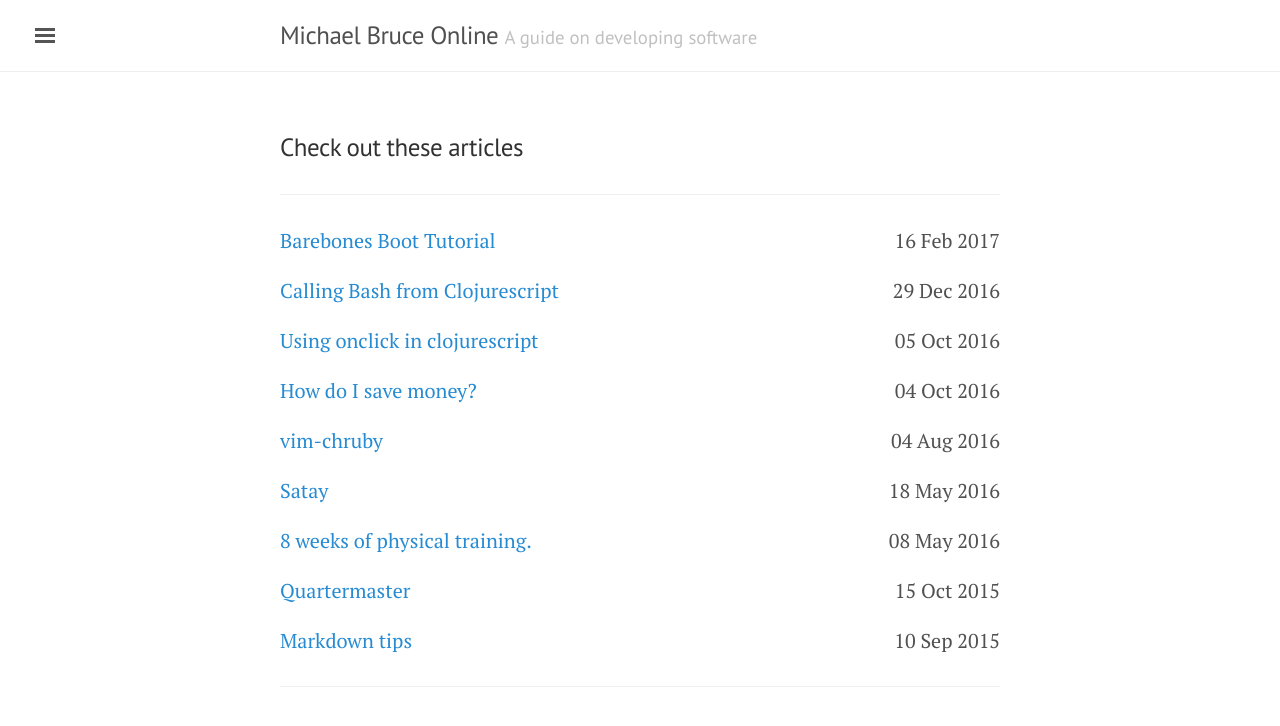
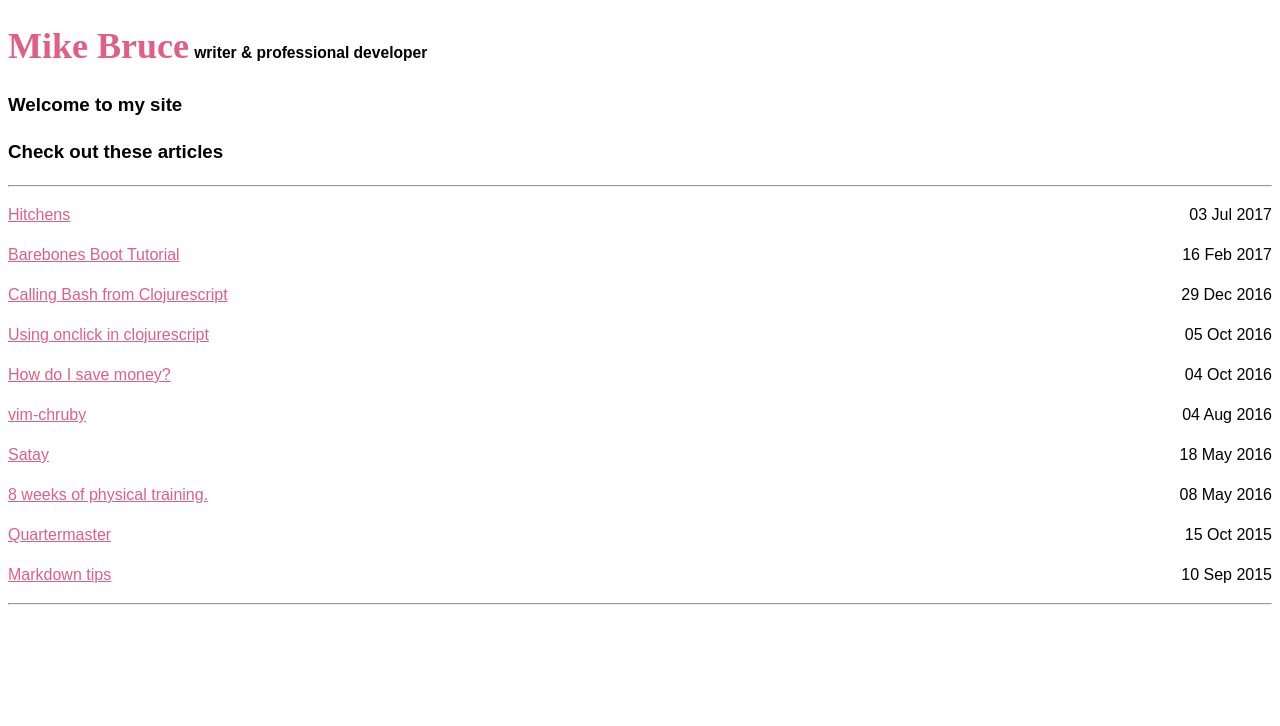
Before and after one commit to michaelbruce/michaelbruce.github.io, a Jekyll site: the page built from index.md, in a window 1280 px wide. Shown: the top 726 px of the page. Built offline with Jekyll 4.4.1, drawn with Linux system fonts in a browser that asks for light colours; some web fonts are replaced.

Commit message:
Updated UX & Hitchens article

```diff
--- a/_config.yml
+++ b/_config.yml
@@ -4,8 +4,8 @@
 permalink:           pretty
 
 # Setup
-title:               Michael Bruce Online
-tagline:             'A guide on developing software'
+title:               Mike Bruce
+tagline:             'writer & professional developer'
 description:         'A little space to say my piece.'
 url:                 http://mikepjb.com
 baseurl:             ''
--- a/_includes/head.html
+++ b/_includes/head.html
@@ -15,12 +15,10 @@
   </title>
 
   <!-- CSS -->
-  <link rel="stylesheet" href="{{ site.baseurl }}/public/css/poole.css">
   <link rel="stylesheet" href="{{ site.baseurl }}/public/css/syntax.css">
-  <link rel="stylesheet" href="{{ site.baseurl }}/public/css/lanyon.css">
-  <link rel="stylesheet" href="{{ site.baseurl }}/public/css/custom.css">
+  <link rel="stylesheet" href="{{ site.baseurl }}/public/css/mikepjb.css">
+  <link rel="stylesheet" href="https://fonts.googleapis.com/css?family=Bungee+Inline|Proza+Libre">
   <link rel="stylesheet" href="{{ site.baseurl }}/public/webfonts/ss-social-circle.css" rel="stylesheet" />
-  <link rel="stylesheet" href="https://fonts.googleapis.com/css?family=PT+Serif:400,400italic,700%7CPT+Sans:400">
 
   <!-- Icons -->
   <link rel="apple-touch-icon-precomposed" sizes="144x144" href="{{ site.baseurl }}/public/apple-touch-icon-precomposed.png">
--- a/_includes/sidebar.html
+++ b/_includes/sidebar.html
@@ -1,7 +1,3 @@
-<!-- Target for toggling the sidebar `.sidebar-checkbox` is for regular
-     styles, `#sidebar-checkbox` for behavior. -->
-<input type="checkbox" class="sidebar-checkbox" id="sidebar-checkbox">
-
 <!-- Toggleable sidebar -->
 <div class="sidebar" id="sidebar">
   <div class="sidebar-item">
@@ -31,7 +27,7 @@
 
   <div class="sidebar-item" style="position:absolute; bottom:0;">
     <p align="center">
-      By Michael Bruce<br>
+      By Mike Bruce<br>
 
       <img id=profile src="{{ site.github.repo }}/public/me.jpg">
       <font size=6>
--- a/_layouts/default.html
+++ b/_layouts/default.html
@@ -5,15 +5,13 @@
 
   <body>
 
-    {% include sidebar.html %}
-
     <!-- Wrap is the content to shift when toggling the sidebar. We wrap the
          content to avoid any CSS collisions with our real content. -->
     <div class="wrap">
       <div class="masthead">
         <div class="container">
           <h3 class="masthead-title">
-            <a href="{{ site.baseurl }}/" title="Home">{{ site.title }}</a>
+            <a class="title" href="{{ site.baseurl }}/" title="Home">{{ site.title }}</a>
             <small>{{ site.tagline }}</small>
           </h3>
         </div>
@@ -23,25 +21,5 @@
         {{ content }}
       </div>
     </div>
-
-    <label for="sidebar-checkbox" class="sidebar-toggle"></label>
-
-    <script>
-      (function(document) {
-        var toggle = document.querySelector('.sidebar-toggle');
-        var sidebar = document.querySelector('#sidebar');
-        var checkbox = document.querySelector('#sidebar-checkbox');
-
-        document.addEventListener('click', function(e) {
-          var target = e.target;
-
-          if(!checkbox.checked ||
-             sidebar.contains(target) ||
-             (target === checkbox || target === toggle)) return;
-
-          checkbox.checked = false;
-        }, false);
-      })(document);
-    </script>
   </body>
 </html>
--- a/index.md
+++ b/index.md
@@ -3,6 +3,8 @@ layout: default
 title: Home
 tagline: These are thoughts flowing through my mind
 ---
+
+### Welcome to my site
 
 ### Check out these articles
 <hr>
--- a/public/css/custom.css
+++ /dev/null
@@ -1,20 +0,0 @@
-/* My personal css */
-
-.center-image
-{
-  margin: 0 auto;
-  display: block;
-}
-
-.right{
-  text-align: right;
-}
-
-.signature{
-  text-align: right;
-  font-style: italic;
-}
-
-#profile{
-  height: 150px;
-}
--- /dev/null
+++ b/public/css/mikepjb.css
@@ -0,0 +1,37 @@
+html
+{
+  font-family: 'Proza Libre', sans-serif;
+  font-size: 16px;
+  line-height: 1.5;
+}
+
+.title
+{
+  font-family: 'Bungee Inline', cursive;
+  font-size: 36px;
+  text-decoration: none;
+}
+
+a
+{
+  color: #df5f87;
+}
+
+.center-image
+{
+  margin: 0 auto;
+  display: block;
+}
+
+.right{
+  text-align: right;
+}
+
+.signature{
+  text-align: right;
+  font-style: italic;
+}
+
+#profile{
+  height: 150px;
+}
```
Also changed, not shown: other parts of _includes/sidebar.html (+0 -5 lines), _posts/2017-07-03-hitchens.md (added, +10 -0 lines), public/favicon.ico, public/me.jpg.
